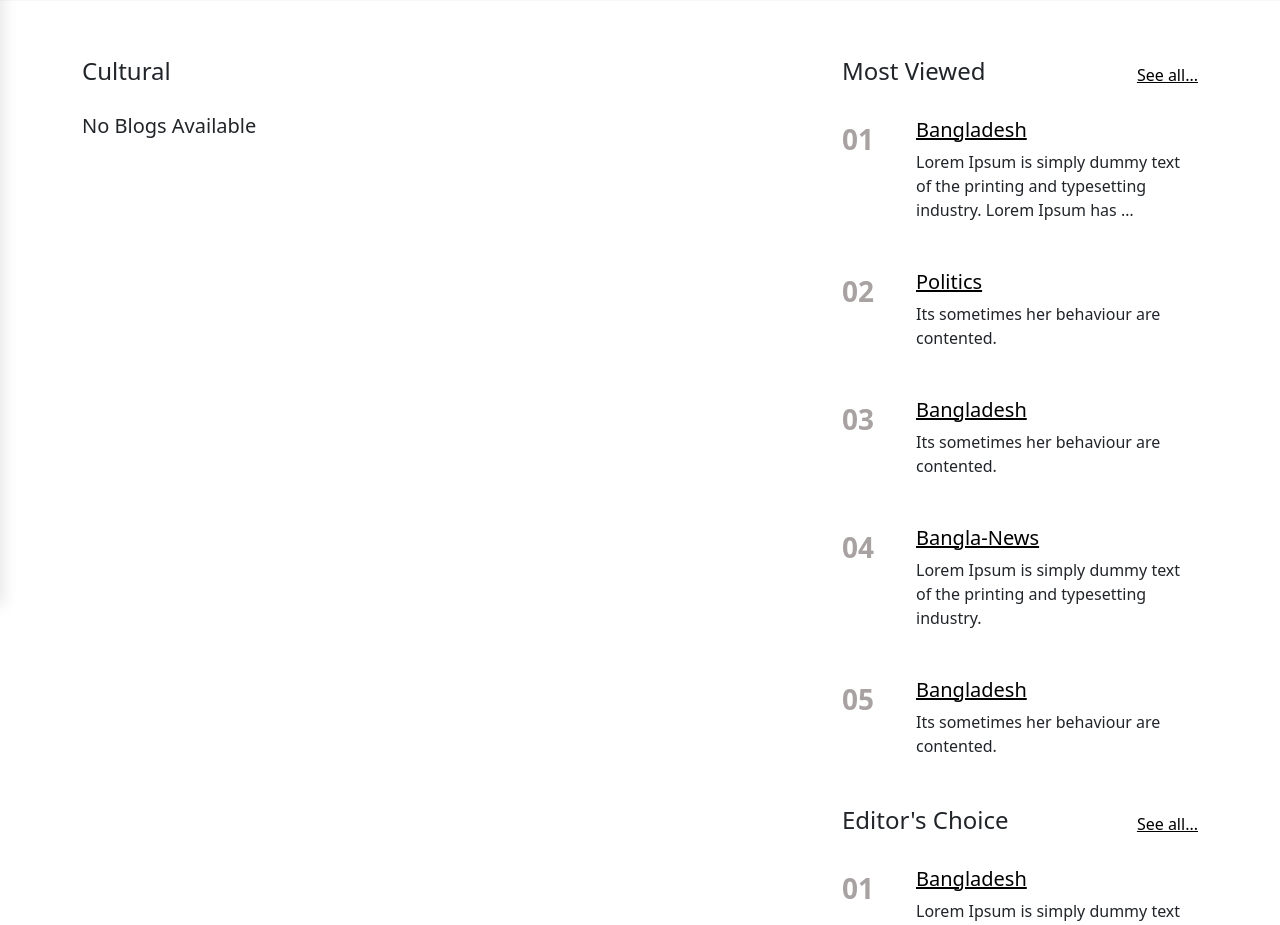
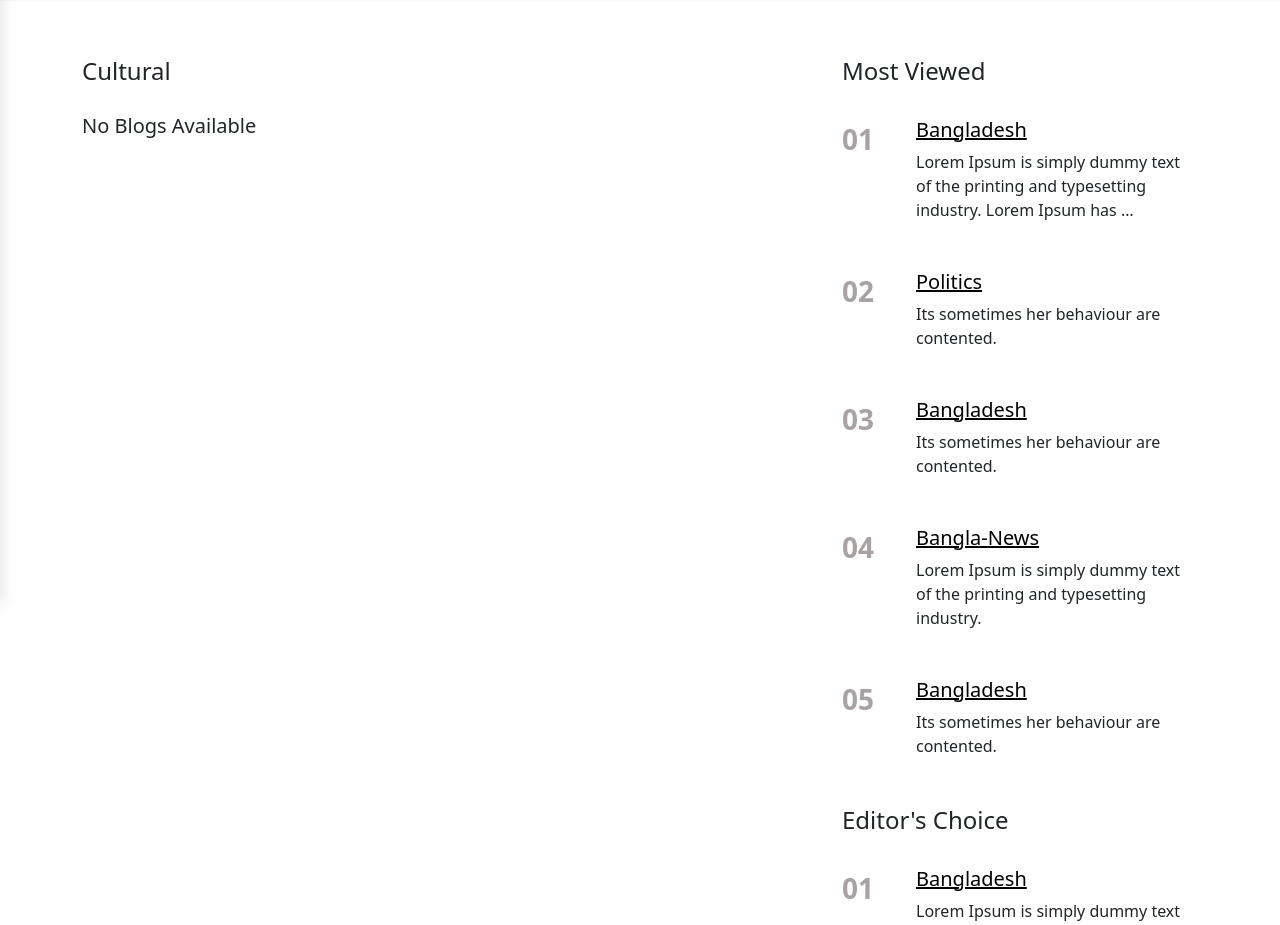
Before and after one commit to Md-Minhazul-Alam/My-Blog-Django, a Django app: a page that uses blog/templates/inc/most-viewed.html in a window 1280 px wide. Shown: the part 195-1120 px from the top of the page. Run offline with Django 5.2, Linux system fonts and the light colour scheme; data comes from the database, SQL or seed files in the repository; both versions use the stored data as it was after the commit; some libraries are stand-ins or nearby versions.

Commit message:
UI fixed

```diff
--- a/blog/templates/inc/editor-choice.html
+++ b/blog/templates/inc/editor-choice.html
@@ -4,7 +4,6 @@
        class="d-flex justify-content-between align-items-center mb-4"
        >
        <h4>Editor's Choice</h4>
-       <a href="#">See all...</a>
     </div>
     {% for editor in editors %}
     <div class="most-viewed-item mb-3">
--- a/blog/templates/inc/most-viewed.html
+++ b/blog/templates/inc/most-viewed.html
@@ -4,7 +4,6 @@
        class="d-flex justify-content-between align-items-center mb-4"
        >
        <h4>Most Viewed</h4>
-       <a href="#">See all...</a>
     </div>
     {% for blog in most_viewed %}
     <div class="most-viewed-item mb-3">
```
Also changed, not shown: blog/db.sqlite3.
